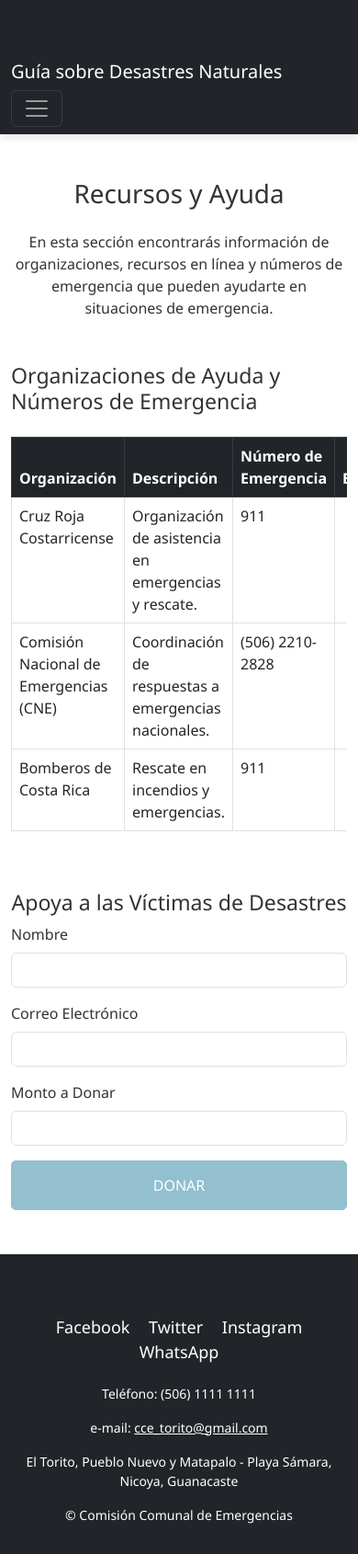
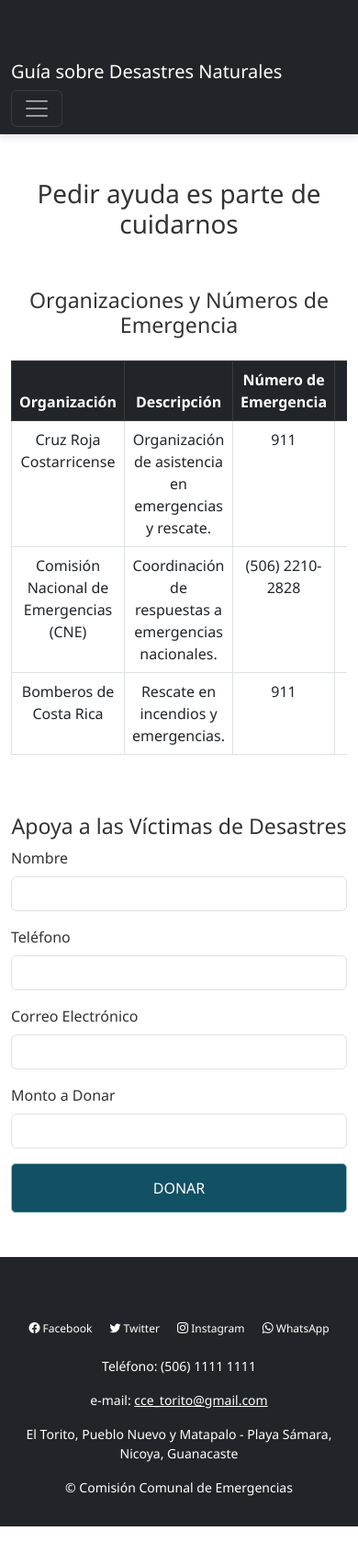
Before and after one commit to MelodyVRubinowski/desastresnaturales, a plain HTML site: page recursos.html in a window 390 px wide. Shown: the whole page at 92% size. After the commit the page ends 1660 px from the top, so only its background shows below. Drawn offline with nearby package versions, Linux system fonts and the light colour scheme.

Commit message:
arreglos

```diff
--- a/css/style.css
+++ b/css/style.css
@@ -13,16 +13,20 @@ body {
 }
 
 .navbar-brand, .nav-link {
-    color: #fff !important;
+    color: #fff ;
 }
 
 .nav-link:hover {
-    color: #F0EBE3 !important; /* Color pastel en hover */
+    color: #F0EBE3;
 }
 
-/* Estilos de Banner */
+.font-a{
+    font-size: 1.4rem;
+   }
+
+
 .banner {
-    background-color: #93BFCF; /* Color pastel */
+    background-color: #134050;
     color: #fff;
     padding: 120px 0;
     text-align: center;
@@ -56,10 +60,10 @@ body {
 
 /* Botones */
 .btn-primary {
-    background-color: #93BFCF; /* Color pastel */
+    background-color: #125063; /* Color pastel */
     border-color: #93BFCF;
     color: #fff;
-    padding: 12px 30px;
+    padding: 12px 20px;
     font-size: 1.1rem;
     text-transform: uppercase;
     border-radius: 5px;
@@ -127,7 +131,7 @@ footer {
     }
 
     .social-icons a {
-        font-size: 18px;
+        font-size: 12px;
         margin: 0 10px;
     }
 }
--- a/recursos.html
+++ b/recursos.html
@@ -5,6 +5,8 @@
   <meta name="viewport" content="width=device-width, initial-scale=1.0">
   <title>Recursos y Ayuda</title>
   <link href="https://cdn.jsdelivr.net/npm/bootstrap@5.3.0/dist/css/bootstrap.min.css" rel="stylesheet">
+  <link rel="stylesheet" href="https://cdnjs.cloudflare.com/ajax/libs/bootstrap-icons/1.8.1/font/bootstrap-icons.min.css">
+
   <link rel="stylesheet" href="css/style.css">
 </head>
 <body>
@@ -29,12 +31,11 @@
 
 <!-- Main Content -->
   <div class="container my-5">
-    <h1 class="text-center mb-4">Recursos y Ayuda</h1>
-    <p class="text-center mb-5">En esta sección encontrarás información de organizaciones, recursos en línea y números de emergencia que pueden ayudarte en situaciones de emergencia.</p>
+    <h1 class="text-center mb-4">Pedir ayuda es parte de cuidarnos</h1>
 
     <!-- Organizations Table -->
-    <h3>Organizaciones de Ayuda y Números de Emergencia</h3>
-    <div class="table-responsive my-4">
+    <h3 class="text-center"> <br> Organizaciones y Números de Emergencia</h3>
+    <div class="text-center table-responsive my-4">
       <table class="table table-bordered">
         <thead class="table-dark">
           <tr>
@@ -77,6 +78,11 @@
           <label for="name" class="form-label">Nombre</label>
           <input type="text" class="form-control" id="name" name="name" required>
         </div>
+        <div class="mb-3">
+          <label for="telefono" class="form-label">Teléfono</label>
+          <input type="text" class="form-control" id="telefono" name="telefono" required>
+        </div>
+
         <div class="mb-3">
           <label for="email" class="form-label">Correo Electrónico</label>
           <input type="email" class="form-control" id="email" name="email" required>
```
Also changed, not shown: index.html (+5 -3 lines), prevencion.html (+3 -1 lines), tipos.html (+2 -0 lines).
